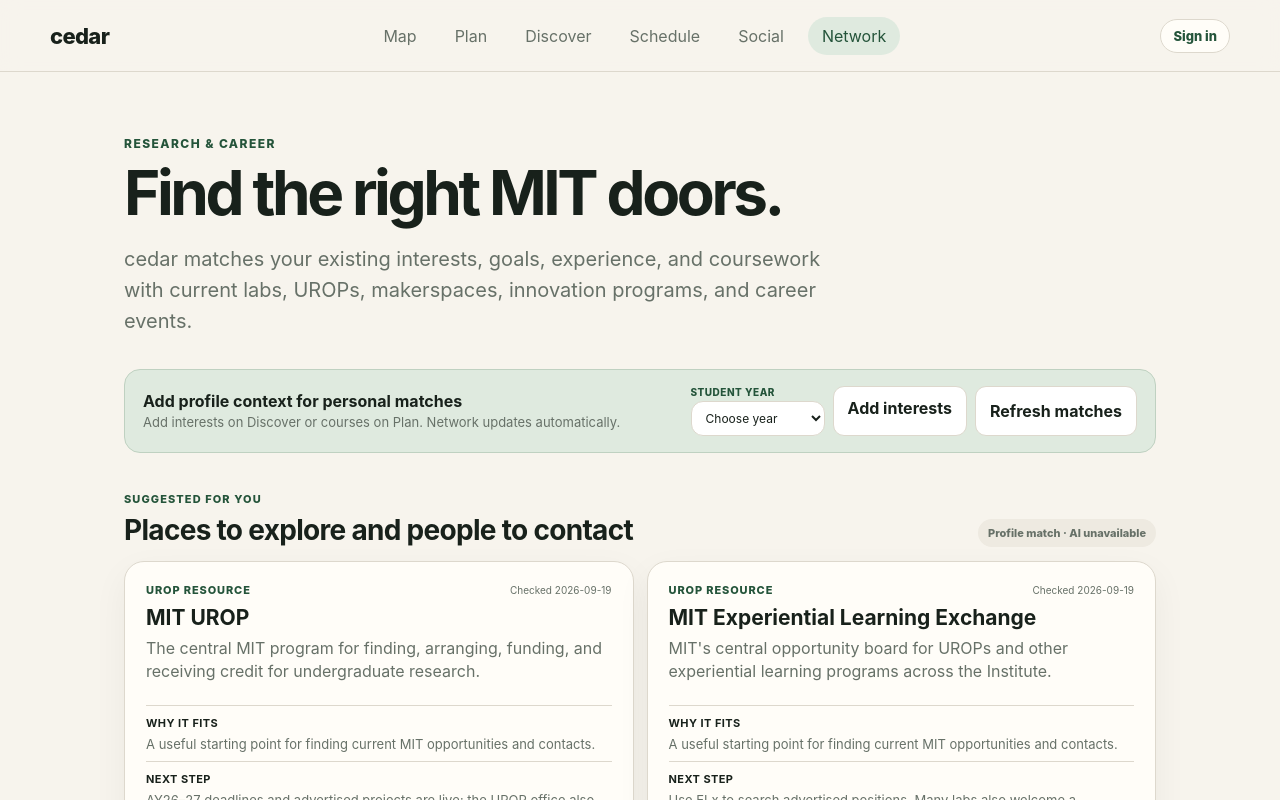
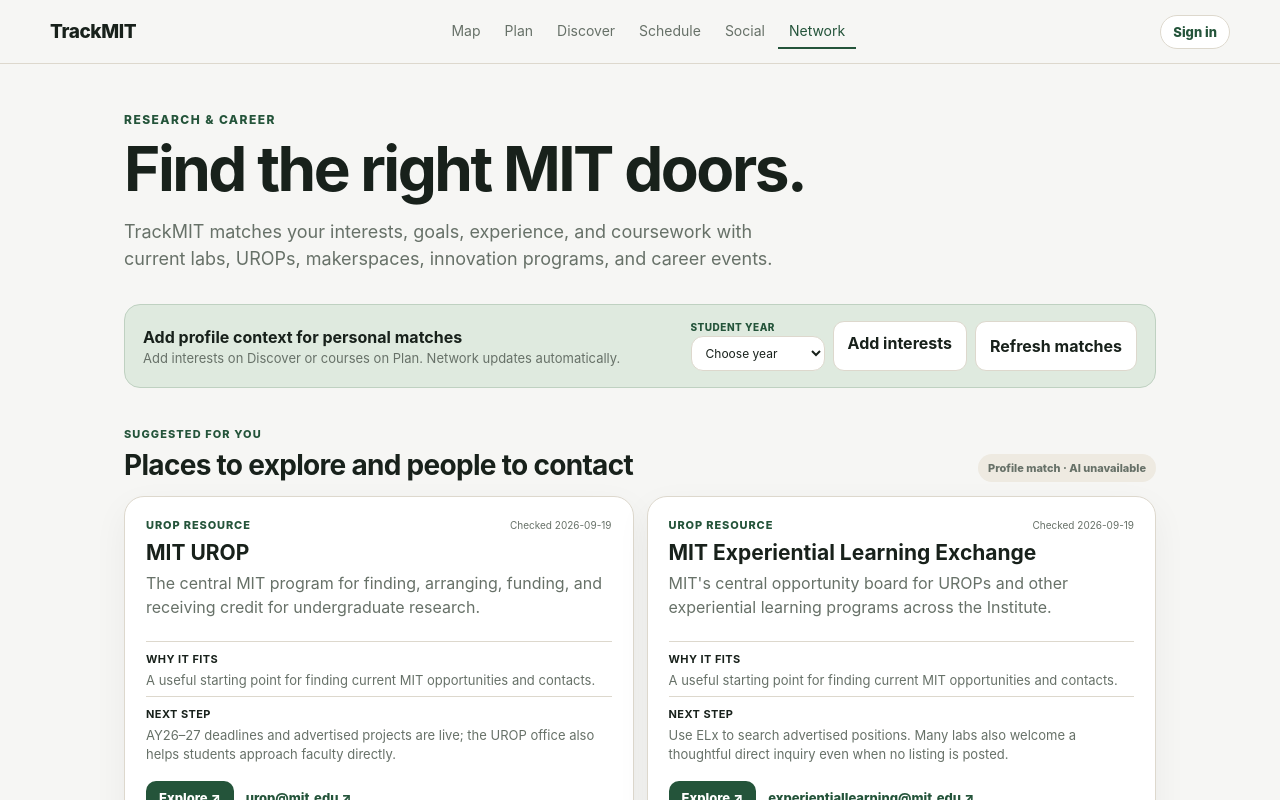
Before and after one commit to KadenC2026/CedarChart, a React (Vite) app: page /network in a window 1280 px wide. Shown: the top 800 px of the page. Built offline with nearby package versions, Linux system fonts and the light colour scheme; no server answers.

Commit message:
Rebrand interface as TrackMIT

```diff
--- a/index.html
+++ b/index.html
@@ -4,7 +4,7 @@
     <meta charset="UTF-8" />
     <meta name="viewport" content="width=device-width, initial-scale=1.0" />
     <meta name="theme-color" content="#f7f4ed" />
-    <title>cedar</title>
+    <title>TrackMIT</title>
   </head>
   <body>
     <div id="root"></div>
--- a/src/App.tsx
+++ b/src/App.tsx
@@ -12,7 +12,7 @@
   return (
     <div className="app-shell">
       <header className="topbar">
-        <NavLink to="/" className="brand">cedar</NavLink>
+        <NavLink to="/" className="brand">TrackMIT</NavLink>
         <nav>
           <NavLink to="/" end>Map</NavLink>
           <NavLink to="/planner">Plan</NavLink>
@@ -37,9 +37,7 @@
         </Routes>
       </main>
       <footer className="privacy-footer">
-        <strong>Privacy:</strong> When you sign in, cedar stores your course plan, completed and prior-credit courses,
-        interests, career goal, student year, and background-experience text in a private Firebase (Google) document tied to your
-        account. When you use cedar as a guest, this information stays in this browser.
+        <strong>Privacy:</strong> Signed-in plans sync to your private account. Guest plans stay in this browser.
       </footer>
     </div>
   );
--- a/src/components/AccountMenu.tsx
+++ b/src/components/AccountMenu.tsx
@@ -46,14 +46,14 @@
       </button>
       {open && (
         <div className="account-popover">
-          <strong>Save cedar to your account</strong>
-          <p>Continue with Google to save and sync your cedar plan.</p>
+          <strong>Save your TrackMIT plan</strong>
+          <p>Continue with Google to sync your plan.</p>
           <button className="google-sign-in" disabled={auth.loading || !auth.configured} onClick={() => void auth.signInWithGoogle()}>
             <span aria-hidden="true">G</span> Continue with Google
           </button>
           {!auth.configured && <p className="account-setup-note">Sign-in will turn on after the Firebase environment values are added in Vercel.</p>}
           {auth.message && <p className="method-note" aria-live="polite">{auth.message}</p>}
-          <small>Google handles authentication; cedar never sees your password.</small>
+          <small>Google handles authentication; TrackMIT never sees your password.</small>
         </div>
       )}
     </div>
--- a/src/domain/networkRecommendations.ts
+++ b/src/domain/networkRecommendations.ts
@@ -70,7 +70,7 @@
     .map(({ resource, keywordHits, courseHits }) => {
       const signals = [...keywordHits.slice(0, 3), ...courseHits.slice(0, 2)];
       const matchReason = hasContext && signals.length
-        ? `Matches ${signals.join(", ")} from your cedar profile.`
+        ? `Matches ${signals.join(", ")} from your TrackMIT profile.`
         : "A useful starting point for finding current MIT opportunities and contacts.";
       return {
         ...resource,
--- a/src/features/courseMap/CourseMapPage.tsx
+++ b/src/features/courseMap/CourseMapPage.tsx
@@ -1286,7 +1286,7 @@
       <section className="course-map-home">
         <div className="course-map-home-inner">
           <div className="course-map-release">Course map</div>
-          <div className="course-map-wordmark">cedar</div>
+          <div className="course-map-wordmark">TrackMIT</div>
           <form className="course-map-search-home" onSubmit={submit}>
             <span className="course-map-search-icon" aria-hidden="true">
               {mapSearchLoading ? <span className="course-map-ai-spinner" /> : "⌕"}
@@ -1607,7 +1607,7 @@
             <div className="course-map-rule">
               <span>Variant note</span>
               <p>
-                cedar displays these as one course family in the map. Individual catalog
+                TrackMIT displays these as one course family in the map. Individual catalog
                 versions can still differ in units, offering terms, or exact prerequisite wording.
               </p>
             </div>
--- a/src/features/discovery/DiscoveryPage.tsx
+++ b/src/features/discovery/DiscoveryPage.tsx
@@ -123,12 +123,11 @@
   return (
     <section className="page hero-page">
       <div className="eyebrow">
-        AI course discovery
+        Course discovery
       </div>
-      <h1>Find your next MIT course.</h1>
+      <h1>Find the right next course.</h1>
       <p className="lede">
-        Describe what you want to learn or build. cedar matches it to real subjects and shows
-        how each course fits into a progression.
+        Describe an interest. TrackMIT matches it to MIT subjects and their prerequisite paths.
       </p>
 
       <div className="search-card">
@@ -137,7 +136,7 @@
           id="interest"
           value={state.interestQuery}
           onChange={(event) => dispatch({ type: "SET_QUERY", query: event.target.value })}
-          placeholder="Describe an interest — AI will match it to MIT subjects."
+          placeholder="Describe an interest or goal"
           rows={3}
         />
         <div className="example-row">
--- a/src/features/network/NetworkPage.tsx
+++ b/src/features/network/NetworkPage.tsx
@@ -74,13 +74,13 @@
       <div className="eyebrow">Research & career</div>
       <h1>Find the right MIT doors.</h1>
       <p className="lede">
-        cedar matches your existing interests, goals, experience, and coursework with current labs, UROPs,
+        TrackMIT matches your interests, goals, experience, and coursework with current labs, UROPs,
         makerspaces, innovation programs, and career events.
       </p>
 
       <div className="network-profile-bar">
         <div>
-          <strong>{hasProfile ? "Using your cedar profile" : "Add profile context for personal matches"}</strong>
+          <strong>{hasProfile ? "Using your TrackMIT profile" : "Add profile context for personal matches"}</strong>
           <span>
             {hasProfile
               ? [profile.interestQuery, profile.careerGoal, `${courseIds.length} course${courseIds.length === 1 ? "" : "s"}`].filter(Boolean).join(" · ")
@@ -183,7 +183,7 @@
       </div>
 
       <p className="network-source-note">
-        cedar only ranks the official MIT resources shown here. It does not invent openings or send messages for you.
+        TrackMIT ranks only the official MIT resources shown here.
         A lab may welcome a thoughtful inquiry even when it has no advertised UROP; confirm availability with the listed contact.
       </p>
     </section>
--- a/src/features/planner/PetitionAdvisor.tsx
+++ b/src/features/planner/PetitionAdvisor.tsx
@@ -55,7 +55,7 @@
       <div className="eyebrow">Preparation check</div>
       <h2>Courses you may be ready to discuss skipping</h2>
       <p className="data-note">
-        Describe prior coursework, exams, or projects. cedar compares it with real catalog descriptions and the prerequisites in your plan.
+        Describe prior coursework, exams, or projects. TrackMIT compares it with catalog descriptions and your plan.
       </p>
       <label htmlFor="background-experience">Your background</label>
       <textarea
--- a/src/features/schedule/SchedulePage.tsx
+++ b/src/features/schedule/SchedulePage.tsx
@@ -324,7 +324,7 @@
             <div className="eyebrow">Fit finder</div>
             <h2>Classes that fit your current schedule</h2>
             <p>
-              cedar checks every listed lecture, recitation, and lab option against the courses
+              TrackMIT checks listed lecture, recitation, and lab options against the courses
               already in this plan term.
             </p>
           </div>
--- a/src/styles/global.css
+++ b/src/styles/global.css
@@ -1,10 +1,10 @@
 :root {
   font-family: Inter, ui-sans-serif, system-ui, -apple-system, BlinkMacSystemFont, "Segoe UI", sans-serif;
   color: #18211b;
-  background: #f7f4ed;
+  background: #f6f6f4;
   font-synthesis: none;
-  --bg: #f7f4ed;
-  --surface: #fffdf8;
+  --bg: #f6f6f4;
+  --surface: #ffffff;
   --ink: #18211b;
   --muted: #677168;
   --green: #24543a;
@@ -32,14 +32,14 @@
 .privacy-footer strong { color: var(--ink); }
 
 .topbar {
-  height: 72px; display: flex; align-items: center; justify-content: space-between;
+  height: 64px; display: flex; align-items: center; justify-content: space-between;
   padding: 0 max(24px, calc((100vw - 1180px)/2)); border-bottom: 1px solid var(--border);
-  background: rgba(247,244,237,.92); position: sticky; top: 0; z-index: 1000; backdrop-filter: blur(10px);
-}
-.brand { font-weight: 850; font-size: 22px; text-decoration: none; letter-spacing: -.03em; }
-.topbar nav { display: flex; gap: 10px; }
-.topbar nav a { text-decoration: none; padding: 9px 14px; border-radius: 999px; color: var(--muted); }
-.topbar nav a.active { background: var(--green-soft); color: var(--green); }
+  background: rgba(246,246,244,.96); position: sticky; top: 0; z-index: 1000;
+}
+.brand { font-weight: 800; font-size: 19px; text-decoration: none; letter-spacing: -.02em; }
+.topbar nav { display: flex; gap: 2px; }
+.topbar nav a { text-decoration: none; padding: 8px 11px; border-bottom: 2px solid transparent; color: var(--muted); font-size: 14px; }
+.topbar nav a.active { border-bottom-color: var(--green); color: var(--green); }
 .account-menu { position: relative; z-index: 1001; }
 .account-trigger {
   display: inline-flex;
@@ -104,16 +104,16 @@
 .account-divider::before, .account-divider::after { content: ""; height: 1px; flex: 1; background: var(--border); }
 .account-setup-note { padding: 9px 10px; border-radius: 10px; background: #f3ebdc; color: #705329 !important; }
 
-.page { max-width: 1180px; margin: 0 auto; padding: 64px 24px 80px; }
+.page { max-width: 1180px; margin: 0 auto; padding: 48px 24px 64px; }
 .hero-page { max-width: 900px; }
 .eyebrow { color: var(--green); font-weight: 800; text-transform: uppercase; font-size: 12px; letter-spacing: .12em; }
-h1 { font-size: clamp(40px, 6vw, 68px); line-height: .98; letter-spacing: -.055em; margin: 12px 0 20px; }
+h1 { font-size: clamp(36px, 5vw, 56px); line-height: 1.02; letter-spacing: -.04em; margin: 10px 0 16px; }
 h2 { letter-spacing: -.025em; }
-.lede { color: var(--muted); font-size: 20px; line-height: 1.55; max-width: 720px; }
+.lede { color: var(--muted); font-size: 18px; line-height: 1.5; max-width: 650px; }
 
 .search-card, .course-card, .target-card, .checklist-card, .pathway-visual, .details-panel {
-  background: var(--surface); border: 1px solid var(--border); border-radius: 22px;
-  box-shadow: 0 12px 35px rgba(33, 45, 36, .05);
+  background: var(--surface); border: 1px solid var(--border); border-radius: 12px;
+  box-shadow: 0 2px 8px rgba(33, 45, 36, .04);
 }
 .search-card { padding: 24px; margin-top: 36px; }
 .search-card label { display:block; font-weight: 800; margin-bottom: 10px; }
```
Also changed, not shown: src/auth/AuthContext.tsx (+4 -4 lines), src/features/social/SocialPage.tsx (+4 -4 lines), 1 other file (tests, documents, lock files or other folders).
